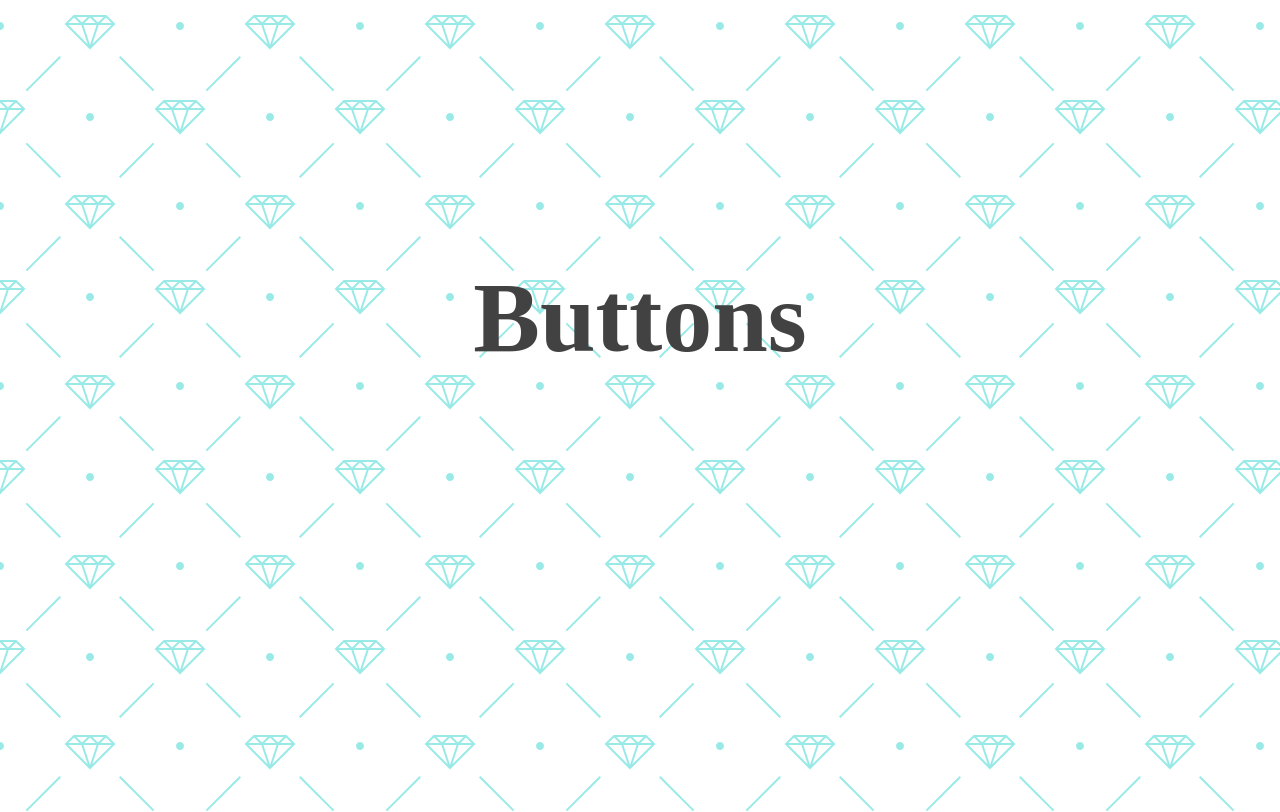
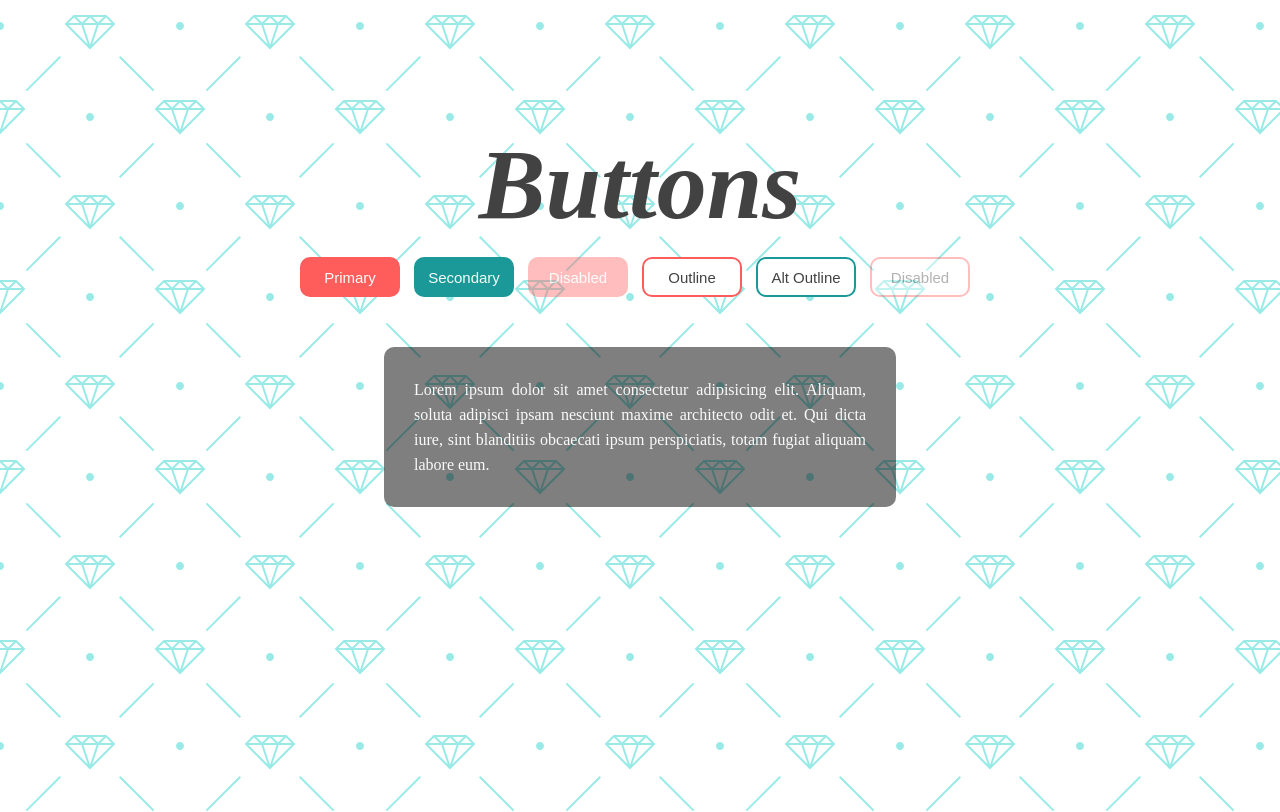
Before and after one commit to AvetBadalyan/Turn-Off-The-Light-Pure-HTML-CSS-JS-, a plain HTML site: page index.html in a window 1280 px wide. Shown: the part 1683-2495 px from the top of the page. Drawn offline with Linux system fonts and the light colour scheme.

Commit message:
feat: add contact icons and style them

```diff
--- a/index.html
+++ b/index.html
@@ -61,10 +61,35 @@
     <!-- Projects Section -->
     <section id="projects">
       <h1>Buttons</h1>
+
+      <div class="buttons">
+        <button class="primary">Primary</button>
+        <button class="secondary">Secondary</button>
+        <button class="primary" disabled>Disabled</button>
+        <button class="outline">Outline</button>
+        <button class="secondary outline">Alt Outline</button>
+        <button class="outline" disabled>Disabled</button>
+      </div>
+
+      <div class="text-box" id="text-box">
+        <p>
+          Lorem ipsum dolor sit amet consectetur adipisicing elit. Aliquam,
+          soluta adipisci ipsam nesciunt maxime architecto odit et. Qui dicta
+          iure, sint blanditiis obcaecati ipsum perspiciatis, totam fugiat
+          aliquam labore eum.
+        </p>
+      </div>
     </section>
 
     <!-- Contact Section -->
-    <section id="contact"></section>
+    <section id="contact">
+      <div class="social-icons">
+        <i class="fab fa-github"></i>
+        <i class="fab fa-linkedin-in"></i>
+        <i class="fab fa-instagram"></i>
+        <i class="fab fa-youtube"></i>
+      </div>
+    </section>
 
     <!-- Script -->
     <script src="script.js"></script>
--- a/style.css
+++ b/style.css
@@ -48,6 +48,7 @@ section {
 h1 {
   font-size: 100px;
   margin-bottom: 0;
+  font-style: italic;
 }
 
 h2 {
@@ -119,3 +120,81 @@ img {
   height: 300px;
   width: 300px;
 }
+
+/* Projects Section */
+.buttons {
+  margin-top: 15px;
+  margin-bottom: 50px;
+}
+
+button {
+  min-width: 100px;
+  height: 40px;
+  cursor: pointer;
+  border-radius: 10px;
+  margin-right: 10px;
+  border: 2px solid var(--primary-color);
+  font-size: 15px;
+  outline: none;
+}
+
+button:disabled {
+  opacity: 0.4;
+  cursor: default;
+}
+
+button:hover:not(.outline) {
+  filter: brightness(110%);
+}
+
+.primary {
+  background: var(--primary-color);
+  color: var(--on-primary);
+}
+
+.secondary {
+  border: 2px solid var(--secondary-color);
+}
+
+.secondary,
+.secondary:hover,
+.outline.secondary:hover {
+  background: var(--secondary-color);
+  color: var(--on-primary);
+}
+
+.outline {
+  background: var(--background);
+  color: var(--on-background);
+}
+
+.outline:hover {
+  background: var(--primary-color);
+  color: var(--on-primary);
+}
+
+.text-box {
+  width: 40%;
+  text-align: justify;
+  background: rgb(0 0 0 / 50%);
+  color: var(--on-primary);
+  border-radius: 10px;
+  padding: 30px;
+}
+
+p {
+  margin: 0;
+  line-height: 25px;
+}
+
+/* Contact Section */
+.fab {
+  font-size: 100px;
+  margin-right: 50px;
+  cursor: pointer;
+  color: var(--primary-color);
+}
+
+.fab:hover {
+  color: var(--on-background);
+}
```
